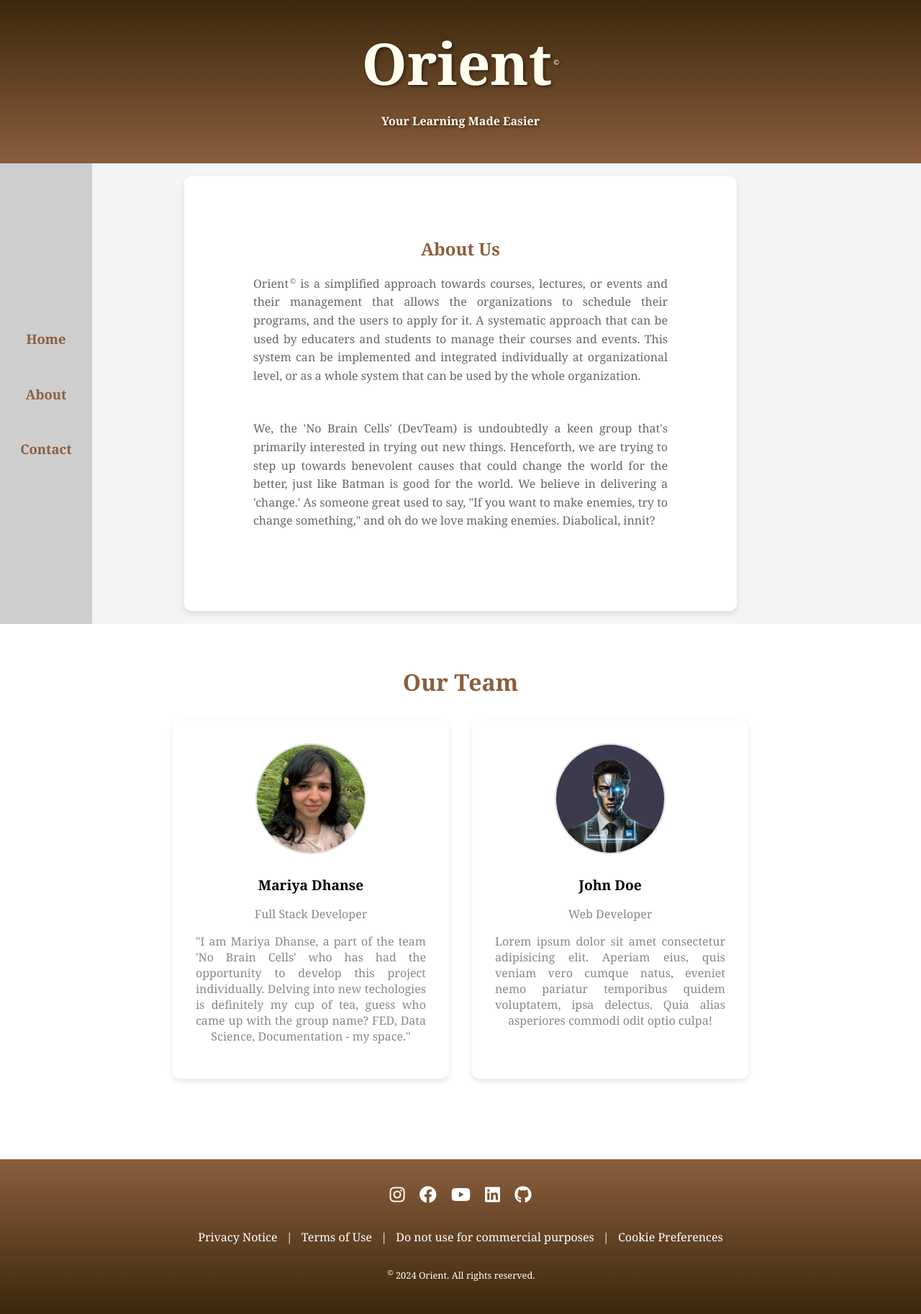
After one commit to MariyahWorkspace/orient-project-website, a Flask app: page /about in a window 1280 px wide. The commit adds this page. Shown: the whole page at 72% size. Run offline with Flask 3, Linux system fonts and the light colour scheme.

Commit message:
Added new pages, rerouted using flask

```diff
--- a/app.py
+++ b/app.py
@@ -13,5 +13,13 @@ def course_list():
   courses = load_courses()
   return jsonify(courses)
 
+@app.route("/about", methods=["GET", "POST"])
+def about():
+  return render_template(("about.html"))
+
+@app.route("/contact", methods=["GET", "POST"])
+def contact():
+    return render_template("contact.html")
+
 if __name__ == "__main__":
   app.run(host='0.0.0.0', debug=True)
--- /dev/null
+++ b/static/css/about.css
@@ -0,0 +1,66 @@
+body {
+    margin: 0;
+    padding: 0;
+    font-family: Georgia, 'Times New Roman', serif;
+  }
+
+  /* ------------- TEAM ------------------- */
+.team-sec {
+    display: flex;
+    flex-direction: column;
+    align-items: center;
+    justify-content: center;
+    text-align: center;
+    padding: 2rem;
+    margin-bottom: 5rem;
+}
+
+.team-sec h2 {
+    font-size: 2rem;
+    color: #8b5e3c;
+    margin-bottom: 2rem;
+}
+
+.team-container {
+    display: flex;
+    gap: 2rem;
+    flex-wrap: wrap;
+    justify-content: center;
+  }
+
+.team-card {
+    padding: 2rem;
+    border-radius: 10px;
+    box-shadow: 0 4px 8px rgba(0, 0, 0, 0.1);
+    width: 20rem;
+    background-color: #ffffff;
+    text-align: justify;
+    text-align-last: center;
+    transition: transform 0.2s, box-shadow 0.2s;
+}
+
+.team-card:hover {
+    transform: translateY(-5px);
+    box-shadow: 0 8px 12px rgba(0, 0, 0, 0.2);
+  }
+
+.team-card img {
+    width: 150px;
+    height: 150px;
+    border-radius: 50%;
+    object-fit: cover;
+    margin-bottom: 1rem;
+    border: 2px solid #ddd;
+}
+
+.team-card h3 {
+    font-size: 1.2rem;
+    margin: 0.5rem 0;
+    color: black;
+    text-shadow: none;
+}
+
+.team-card p {
+    font-size: 1rem;
+    color: #888;
+}
--- /dev/null
+++ b/templates/about.html
@@ -0,0 +1,51 @@
+<!DOCTYPE html>
+<html lang="en">
+<head>
+    <meta charset="UTF-8">
+    <meta name="viewport" content="width=device-width, initial-scale=1.0">
+
+    <title>About Us</title>
+
+    <link rel="stylesheet" href="/static/css/about.css">
+    <link rel="stylesheet" href="/static/css/home.css">
+    <link rel="stylesheet" href="static/css/header.css">
+    <link rel="stylesheet" href="static/css/nav.css">
+    <link rel="stylesheet" href="static/css/footer.css">
+    <link href="https://cdnjs.cloudflare.com/ajax/libs/font-awesome/5.15.4/css/all.min.css" rel="stylesheet">
+</head>
+
+<body>
+
+    {% include 'header.html'%}
+    <div class='nav-sec'>
+        <div class='about-sec'>
+            <div class='card'>
+                <h2>About Us</h2>
+                <p> Orient<span id="copyright">&copy;</span> is a simplified approach towards courses, lectures, or events and their management that allows the organizations to schedule their programs, and the users to apply for it. A systematic approach that can be used by educaters and students to manage their courses and events. This system can be implemented and integrated individually at organizational level, or as a whole system that can be used by the whole organization. </p>
+                <p>We, the 'No Brain Cells' (DevTeam) is undoubtedly a keen group that's primarily interested in trying out new things. Henceforth, we are trying to step up towards benevolent causes that could change the world for the better, just like Batman is good for the world. We believe in delivering a 'change.' As someone great used to say, "If you want to make enemies, try to change something," and oh do we love making enemies. Diabolical, innit?</p>
+            </div>
+        </div>
+        {% include 'nav.html'%}
+    </div>
+
+    <div class="team-sec">
+        <h2>Our Team</h2>
+        <div class='team-container'>
+            <div class='team-card'>
+                <img src="../static/images/profile.jpg" alt="profile">
+                <h3>Mariya Dhanse</h3>
+                <p>Full Stack Developer</p>
+                <p> "I am Mariya Dhanse, a part of the team 'No Brain Cells' who has had the opportunity to develop this project individually. Delving into new techologies is definitely my cup of tea, guess who came up with the group name? FED, Data Science, Documentation - my space." </p>
+            </div>
+            <div class='team-card'>
+                <img src="../static/images/profile2.png" alt="profile">
+                <h3>John Doe</h3>
+                <p>Web Developer</p>
+                <p> Lorem ipsum dolor sit amet consectetur adipisicing elit. Aperiam eius, quis veniam vero cumque natus, eveniet nemo pariatur temporibus quidem voluptatem, ipsa delectus. Quia alias asperiores commodi odit optio culpa! </p>
+            </div>
+        </div>
+    </div>
+
+    {% include 'footer.html'%}
+</body>
+</html>
--- a/templates/footer.html
+++ b/templates/footer.html
@@ -1,10 +1,10 @@
 <footer class="footer">
   <div class="icons">
-    <a href="#"><i class="fab fa-instagram"></i></a>
-    <a href="#"><i class="fab fa-facebook"></i></a>
-    <a href="#"><i class="fab fa-youtube"></i></a>
-    <a href="#"><i class="fab fa-linkedin"></i></a>
-    <a href="#"><i class="fab fa-github"></i></a>
+    <a href="https://www.instagram.com/mariyah_pvt" target="_blank"><i class="fab fa-instagram"></i></a>
+    <a href="https://www.facebook.com/mariyadhanse" target="_blank"><i class="fab fa-facebook"></i></a>
+    <a href="https://www.youtube.com/@MariyahBlogs" target="_blank"><i class="fab fa-youtube"></i></a>
+    <a href="https://www.linkedin.com/in/mariyadhanse" target="_blank"><i class="fab fa-linkedin"></i></a>
+    <a href="https://github.com/MariyahWorkspace" target="_blank"><i class="fab fa-github"></i></a>
   </div>
   <div class="links">
     <a href="#">Privacy Notice</a> |
--- a/templates/header.html
+++ b/templates/header.html
@@ -1,4 +1,4 @@
 <header>
-  <h1>Orient</h1>
+  <h1>Orient<span id="copyright">&copy;</span></h1>
   <h3>Your Learning Made Easier</h3>
 </header>
--- a/templates/home.html
+++ b/templates/home.html
@@ -6,6 +6,7 @@
   <meta name="viewport" content="width=device-width, initial-scale=1.0">
 
   <title>Orient Homepage</title>
+
   <link rel="stylesheet" href="/static/css/home.css">
   <link rel="stylesheet" href="static/css/header.css">
   <link rel="stylesheet" href="static/css/nav.css">
--- a/templates/nav.html
+++ b/templates/nav.html
@@ -1,9 +1,9 @@
 <div class='nav-bar'>
   <nav>
     <ul>
-      <li><a href="#">Home</a></li>
-      <li><a href="#">About</a></li>
-      <li><a href="#">Contact</a></li>
+      <li><a href="{{ url_for('home') }}">Home</a></li>
+      <li><a href="{{ url_for('about') }}">About</a></li>
+      <li><a href="{{ url_for('contact') }}">Contact</a></li>
     </ul>
   </nav>
 </div>
```
Also changed, not shown: static/css/contact.css (added, +15 -0 lines), templates/contact.html (added, +32 -0 lines), static/images/profile.jpg (added), static/images/profile2.png (added).
